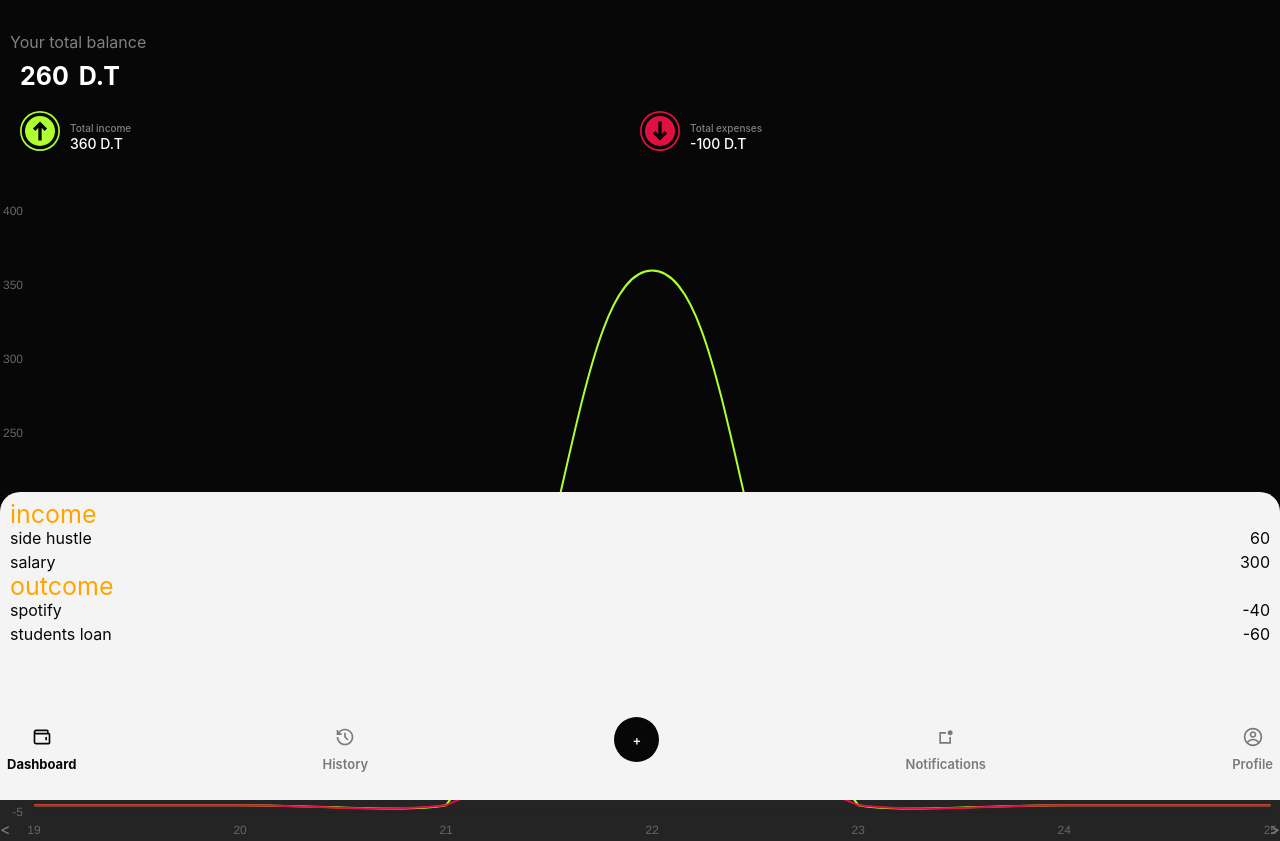
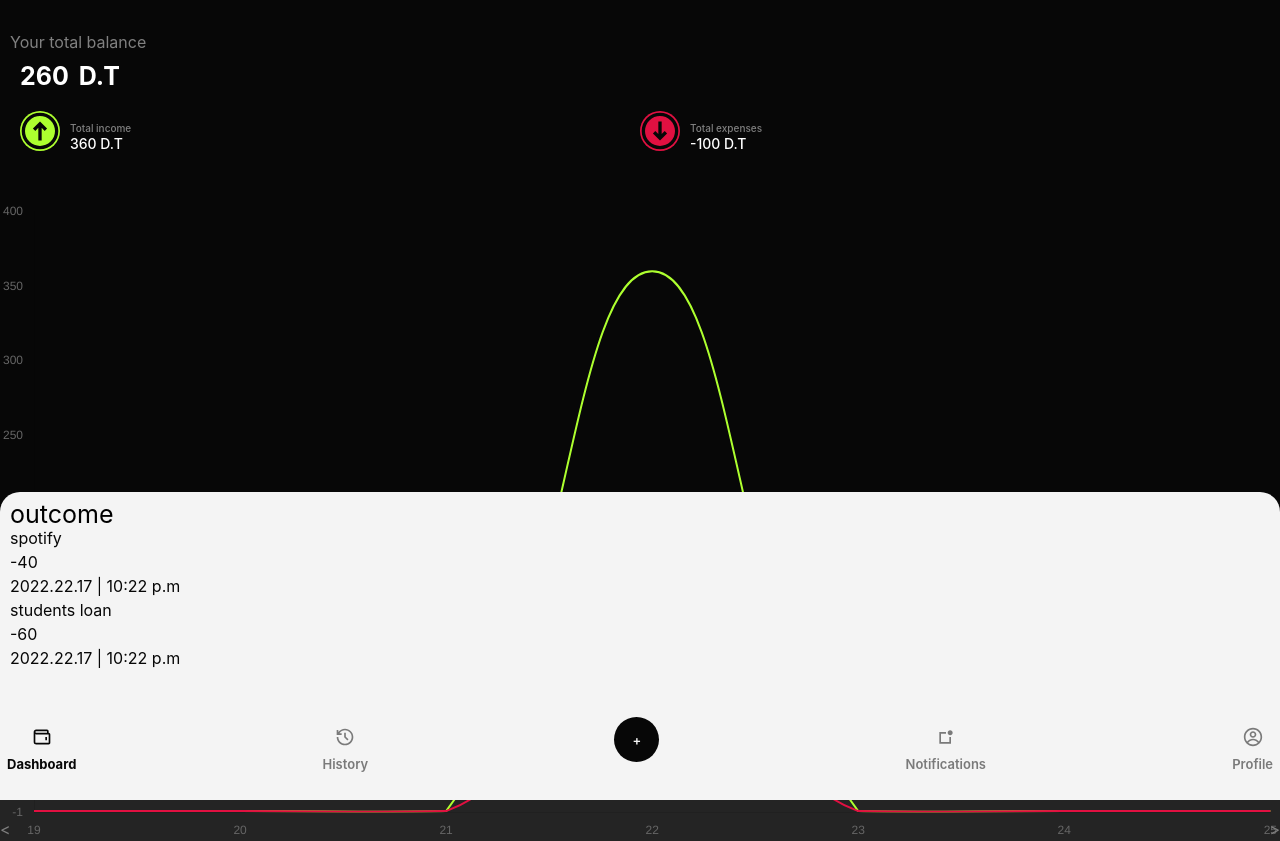
Before and after one commit to Mazen2378/expense-tracker, a React (Vite) app: page /dashboard in a window 1280 px wide. Built offline with nearby package versions, Linux system fonts and the light colour scheme.

Commit message:
fixed animations

```diff
--- a/src/App.css
+++ b/src/App.css
@@ -284,5 +284,10 @@ nav .link.active {
     justify-content: space-between;
     flex-direction: row;
 }
-.income-container p {
+.dash-panel h1 {
+    color: black;
 }
+
+.expense-container p {
+    color: gray;
+}
--- a/src/components/BalanceChart.tsx
+++ b/src/components/BalanceChart.tsx
@@ -122,10 +122,10 @@ const BalanceChart:React.FC<Props> = ({day}) => {
                         }
                     },
                     y: {
-                        min: -5,
+                      min:-1,
                         grid:{
                             display:false,
-                        }
+                        },
                     }
                 },
                 }
--- a/src/components/RecentTransactions.tsx
+++ b/src/components/RecentTransactions.tsx
@@ -1,3 +1,5 @@
+import { format, getDate, getHours, getISODay, getMinutes, getMonth, getTime, getYear } from 'date-fns';
+import getDayOfYear from 'date-fns/fp/getDayOfYear/index';
 import React, {useContext} from 'react'
 import { BalanceContext } from '../context/BlanceContext';
 
@@ -6,11 +8,11 @@ const RecentTransactions:React.FC = () => {
     const { transactions } = useContext(BalanceContext)
   return (
     <>
-          <div>
-              <h1>income</h1>
-              {transactions.income.map(t => {
+          <div className='dash-panel'>
+              {/* <h1>income</h1>
+              {transactions.income.map((t,index) => {
                   return (
-                    <div className='expense-container'>
+                      <div className="eexpense-container" key={index}>
                           <p>
                               {t.description}
                           </p>
@@ -19,16 +21,21 @@ const RecentTransactions:React.FC = () => {
                           </p>
                     </div>
                   )
-              })}
+              })} */}
               <h1>outcome</h1>
-              {transactions.outcome.map(t => {
+              {transactions.outcome.map((t,index) => {
+                const date = new Date(t.date)
                   return (
-                      <div className="expense-container">
+                      <div className="eexpense-container" key={index}>
                           <p>
                               {t.description}
                           </p>
                           <p>
                               {t.amount}
+                          </p>
+                          <p>
+                              {format(new Date(), "yyy.mm.dd | hh:mm aaaaa.'m'")}
+                              {/* {`${getDate(new Date(date))}.${getMonth(date)}.${getYear(date)} | ${getHours(date)}:${getMinutes(date)} ${get(date)}`} */}
                           </p>
                       </div>
                   )
--- a/src/components/Tooltip.tsx
+++ b/src/components/Tooltip.tsx
@@ -21,7 +21,7 @@ const Tooltip:React.FC<any> = ({data,position,visibility}:{data:any;position:any
                            {data.title}
                        </h5>
                        <ul className="divide-y divide-white">
-                           {data.dataPoints.map((val:any,index:any)=> {
+                           {data.dataPoints.map((val:any,index:number)=> {
                                return (
                                    <>
                                        <li key={index} style={
--- a/src/pages/Add.tsx
+++ b/src/pages/Add.tsx
@@ -1,23 +1,32 @@
 import React from 'react';
-import { useLocation, useNavigate } from 'react-router';
-
+import {motion} from 'framer-motion'
 
 import Form from '../components/Form';
 
-const date = new Date()
 interface AddPropTypes {
 }
+const animations = {
+    initial: { opacity: 0 },
+    animate: { opacity: 1 },
+    exit: { opacity: 0 }
+}
 const Add:React.FC<AddPropTypes> = () => {
-  const location = useLocation()
-  const navigation = useNavigate()
 
     return (
         <>
-          <div className="add">
+          <motion.div
+            className="add"
+                transition={{
+                  duration: 1,
+                }}
+                variants={animations}
+                initial="initial"
+                animate="animate"
+          >
             <Form />
             <div className="calc">
             </div>
-          </div>
+          </motion.div>
         </>
     )
 };
--- a/src/pages/History.tsx
+++ b/src/pages/History.tsx
@@ -2,13 +2,28 @@ import React from 'react'
 import { useSearchParams } from 'react-router-dom'
 import BalanceChart from '../components/BalanceChart'
 import { getDate } from 'date-fns'
+import { motion } from 'framer-motion';
+const animations = {
+    initial: { opacity: 0 },
+    animate: { opacity: 1 },
+    exit: { opacity: 0 }
+}
 const History: React.FC = () => {
     const [params, setParams] = useSearchParams({ d: String(getDate(new Date())) })
     return (
-        <div className="container">
+        <motion.div
+          className="container"
+            transition={{
+                duration: 0.4
+            }}
+            variants={animations}
+            initial="initial"
+            animate="animate"
+            exit="exit"
+        >
             <BalanceChart day={params.get('d') || '7'} />
             <h1>{params.get('d')}</h1>
-        </div>
+        </motion.div>
     )
 }
 export default History
```
